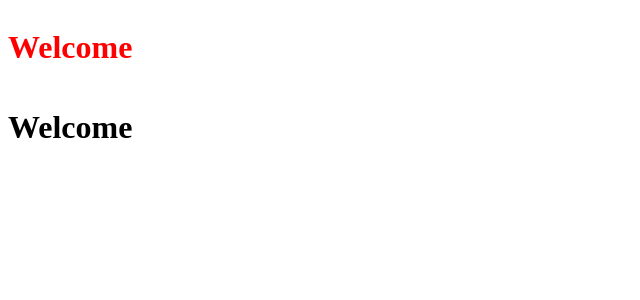
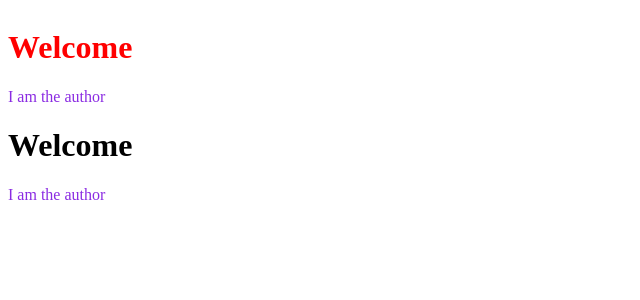
Before and after one commit to shiyas03/Angular-animations, an Angular app: page / in a window 1280 px wide. Shown: the top 300 px of the page, without its empty margins (0-640 px from the left). Built offline with nearby package versions, Linux system fonts and the light colour scheme.

Commit message:
ng-deep selector used in course component

```diff
--- a/src/app/app.module.ts
+++ b/src/app/app.module.ts
@@ -4,11 +4,13 @@
 import { AppRoutingModule } from './app-routing.module';
 import { AppComponent } from './app.component';
 import { CourseComponent } from './components/course/course.component';
+import { AuthorComponent } from './components/author/author.component';
 
 @NgModule({
   declarations: [
     AppComponent,
-    CourseComponent
+    CourseComponent,
+    AuthorComponent
   ],
   imports: [
     BrowserModule,
--- /dev/null
+++ b/src/app/components/author/author.component.html
@@ -0,0 +1 @@
+<div>I am the author</div>
--- a/src/app/components/course/course.component.css
+++ b/src/app/components/course/course.component.css
@@ -14,3 +14,7 @@
 :host-context(.content-1) h1{
     color: red;
 }
+
+:host >>> div{
+    color: blueviolet;
+}
--- a/src/app/components/course/course.component.html
+++ b/src/app/components/course/course.component.html
@@ -1,3 +1,4 @@
 <!-- <div>{{course.title}}</div> -->
 
 <h1>Welcome</h1>
+<app-author></app-author>
```
Also changed, not shown: src/app/components/author/author.component.ts (added, +10 -0 lines), src/app/components/author/author.component.css (added), 1 other file (tests, documents, lock files or other folders).
